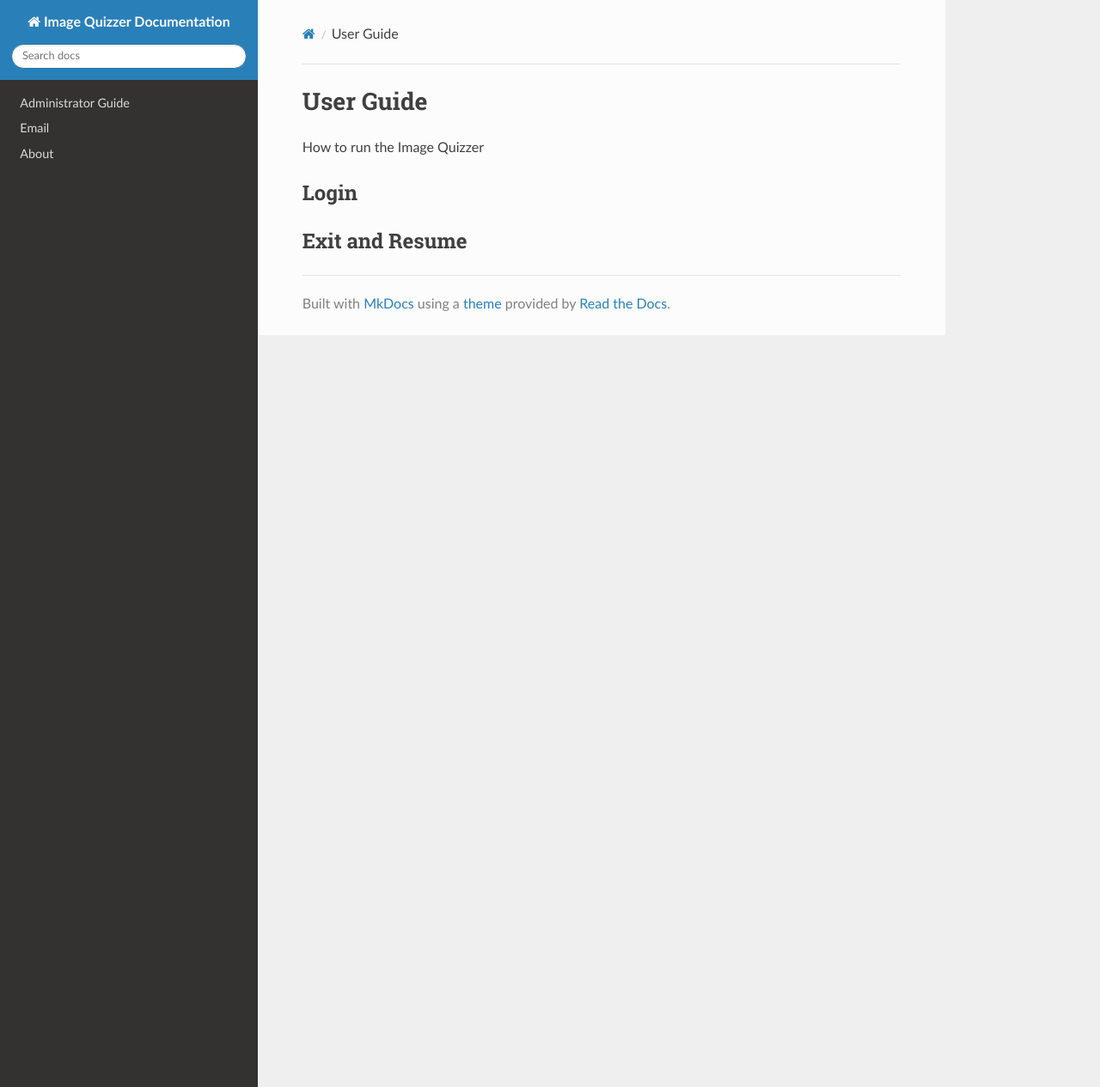
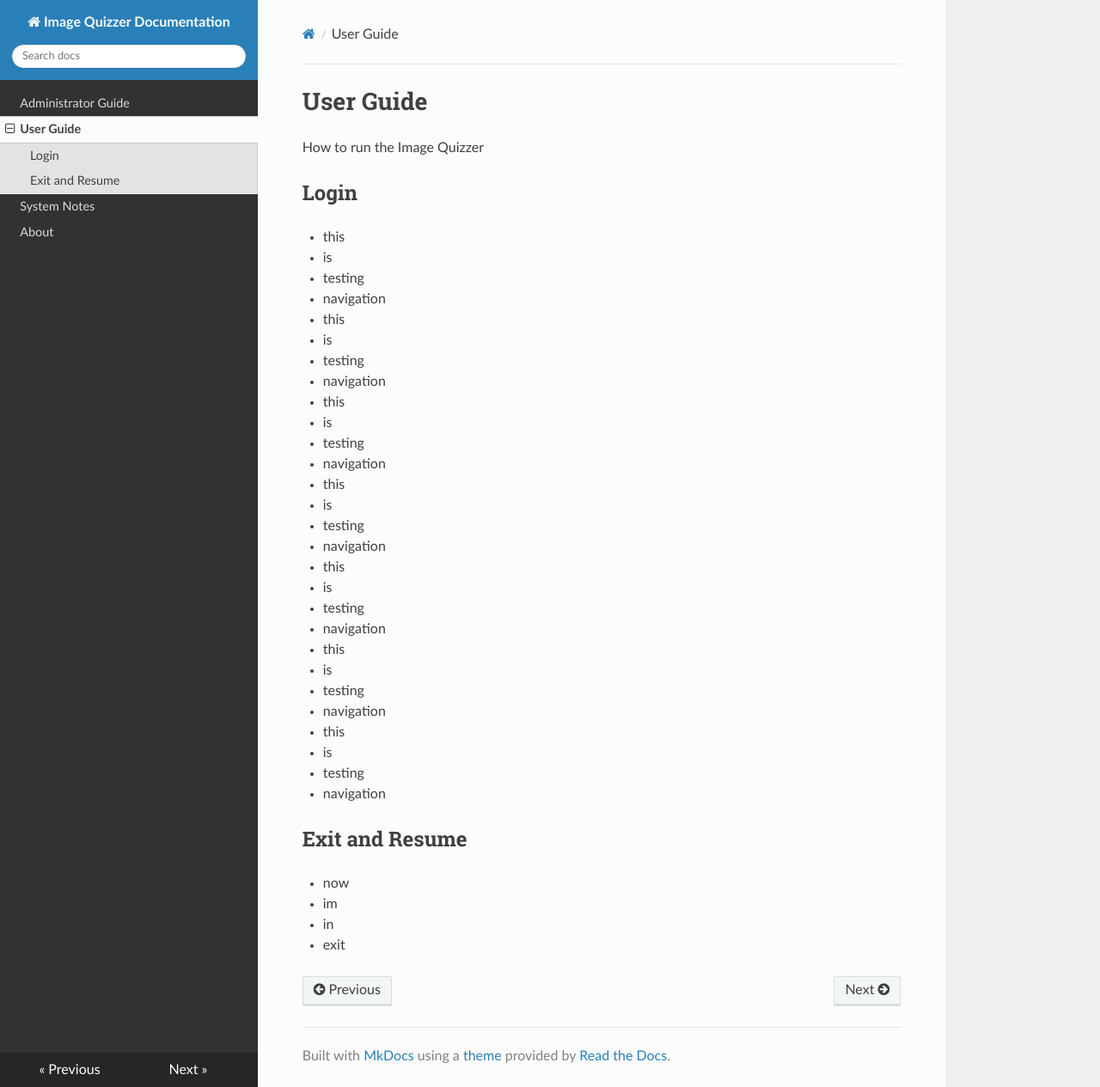
Before and after one commit to baines-imaging-research-laboratory/ImageQuizzerDocumentation, an MkDocs documentation site: the page built from docs/user/userguide.md, in a window 1280 px wide and 1265 px high. Shown: the whole window at 86% size. Built offline with MkDocs 1.6.1, drawn with Linux system fonts in a browser that asks for light colours; nearby versions of some CDN libraries; old or Windows-style settings are respelled for this version of MkDocs.

```diff
--- a/docs/user/userguide.md
+++ b/docs/user/userguide.md
@@ -3,5 +3,37 @@
 How to run the Image Quizzer
 
 ## Login
+- this
+- is
+- testing
+- navigation
+- this
+- is
+- testing
+- navigation
+- this
+- is
+- testing
+- navigation
+- this
+- is
+- testing
+- navigation
+- this
+- is
+- testing
+- navigation
+- this
+- is
+- testing
+- navigation
+- this
+- is
+- testing
+- navigation
 
 ## Exit and Resume
+- now
+- im
+- in
+- exit
--- a/mkdocs.yml
+++ b/mkdocs.yml
@@ -3,7 +3,9 @@ site_url: https://baines-imaging-research-laboratory.github.io/ImageQuizzerDocum
 
 nav:
     - Administrator Guide: administrator\index.md
-    - administrator\email.md
+    - User Guide: user\userguide.md
+    - System Notes: extras\codingconventions.md
     - About: about.md
 
-theme: readthedocs
+theme:
+    name: readthedocs
```
Also changed, not shown: docs/administrator/build.md (added, +33 -0 lines), docs/administrator/index.md (+6 -4 lines), docs/index.md (+3 -2 lines), docs/administrator/assets/SimpleScript.png (added).
